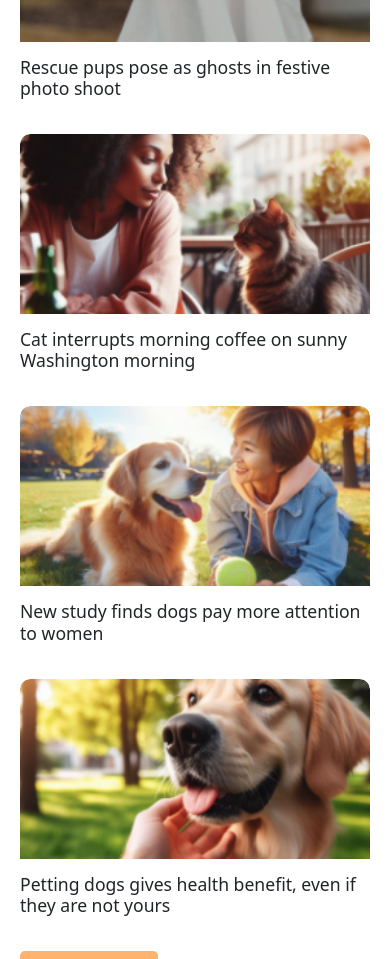
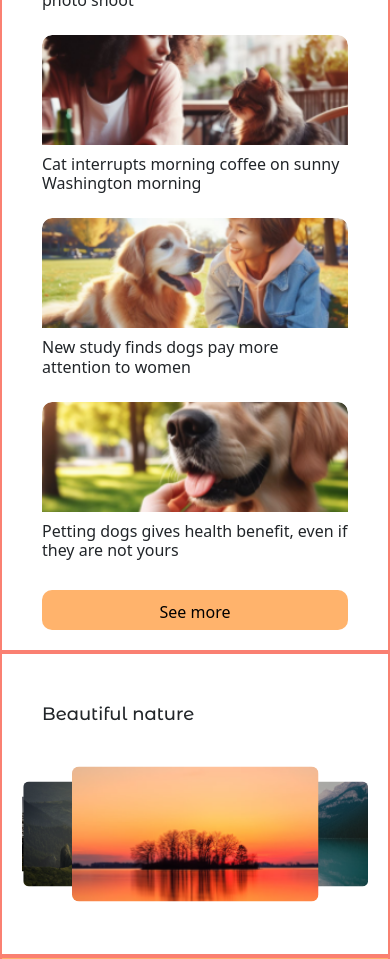
Before and after one commit to ByteMe6/weatherDashboard, a React (Vite) app: page / in a window 390 px wide. Shown: the part 1020-1979 px from the top of the page. Built offline with nearby package versions, Linux system fonts and the light colour scheme; no server answers.

Commit message:
finished work

```diff
--- a/src/App.jsx
+++ b/src/App.jsx
@@ -2,12 +2,11 @@ import "normalize.css";
 import { Header } from "./Components/Header/Header";
 import { Hero } from "./Components/Hero/Hero";
 import { Weather } from "./Components/Weather/Weather";
-import { News } from "./Components/News/news";
+import { News } from "./Components/News/News";
 import { Slider } from "./Components/Slider/Slider";
 import { Footer } from "./Components/Footer/Footer";
 import { useAuth } from "./hooks/useAuth";
 import React, { useState } from "react";
-
 
 import { CityProvider } from "./Context/cityContext";
 
--- a/src/Components/News/News.jsx
+++ b/src/Components/News/News.jsx
@@ -1,6 +1,30 @@
 import React, { useState } from "react";
 import "./News.scss";
 import newsData from "./baza.json";
+import { Container } from "../Container/Container";
+
+const NewsCard = ({ title, image, getImageUrl }) => {
+  const [isLoading, setIsLoading] = useState(true);
+
+  return (
+    <div className="news-card">
+      {isLoading && <div className="spinner"></div>}
+      <img
+        src={getImageUrl(image)}
+        alt={title}
+        className={isLoading ? "" : "loaded"}
+        style={{ display: isLoading ? "none" : "block" }}
+        onLoad={() => setIsLoading(false)}
+        onError={(e) => {
+          setIsLoading(false);
+          e.target.style.display = "none";
+        }}
+      />
+
+      <h3>{title}</h3>
+    </div>
+  );
+};
 
 export const News = () => {
   const [currentIndex, setCurrentIndex] = useState(0);
@@ -31,19 +55,18 @@ export const News = () => {
   };
 
   return (
+    <Container>
       <div className="news-container">
         <h2>Interacting with our pets</h2>
 
         <div className="news-grid">
           {currentNews.map((newsItem) => (
-          <div className="news-card" key={newsItem.id}>
-            <img
-              src={getImageUrl(newsItem.image)}
-              alt={newsItem.title}
-              onError={(e) => (e.target.style.display = "none")}
+            <NewsCard
+              key={newsItem.id}
+              title={newsItem.title}
+              image={newsItem.image}
+              getImageUrl={getImageUrl}
             />
-            <h3>{newsItem.title}</h3>
-          </div>
           ))}
         </div>
 
@@ -60,5 +83,6 @@ export const News = () => {
           )}
         </div>
       </div>
+    </Container>
   );
 };
--- a/src/Components/News/News.scss
+++ b/src/Components/News/News.scss
@@ -1,4 +1,5 @@
 @use "../../scssUseful/_fonts.scss";
+
 .news-container {
   max-width: 1200px;
   margin: 0 auto;
@@ -8,6 +9,11 @@
     font-size: 20px;
     margin-bottom: 30px;
     font-family: "Montserrat Alternates", sans-serif;
+
+    @media (max-width: 768px) {
+      font-size: 18px;
+      margin-bottom: 20px;
+    }
   }
 
   .news-grid {
@@ -15,16 +21,27 @@
     grid-template-columns: repeat(auto-fill, minmax(250px, 1fr));
     gap: 20px;
     margin-bottom: 20px;
+    margin-bottom: auto;
+
+    @media (max-width: 768px) {
+      grid-template-columns: 1fr;
+      gap: 15px;
+    }
   }
 
   .news-card {
     display: flex;
     flex-direction: column;
-    height: 100%; // главное!
+    height: 100%;
+    min-height: 280px;
     overflow: hidden;
     transition: transform 0.3s;
     background: #fff;
     border-radius: 10px;
+
+    @media (max-width: 768px) {
+      min-height: 100px;
+    }
 
     &:hover {
       transform: translateY(-5px);
@@ -35,6 +52,10 @@
       height: 180px;
       object-fit: cover;
       border-radius: 10px 10px 0 0;
+
+      @media (max-width: 768px) {
+        height: 110px;
+      }
     }
 
     h3 {
@@ -42,11 +63,20 @@
       margin: 0;
       font-size: 1.1rem;
       flex-grow: 1;
+
+      @media (max-width: 768px) {
+        font-size: 1rem;
+        padding: 10px 0;
+      }
     }
 
     p {
       padding: 0px 10px;
       color: #666;
+
+      @media (max-width: 768px) {
+        font-size: 0.9rem;
+      }
     }
   }
 
@@ -54,6 +84,11 @@
     display: flex;
     gap: 20px;
     margin-top: 20px;
+
+    @media (max-width: 768px) {
+      flex-direction: column;
+      gap: 10px;
+    }
   }
 
   .nav-button {
@@ -62,7 +97,7 @@
     background-color: #ffb36c;
     color: rgb(0, 0, 0);
     border: none;
-    border-radius: 5px;
+    border-radius: 10px;
     cursor: pointer;
     font-size: 1rem;
     transition: background-color 0.5s;
@@ -76,5 +111,70 @@
       background-color: #cccccc;
       cursor: not-allowed;
     }
+
+    @media (max-width: 768px) {
+      width: 100%;
+    }
   }
 }
+.news-card {
+  position: relative;
+  opacity: 0;
+  transform: translateY(15px);
+  animation: fadeInUp 0.6s ease forwards;
+
+  &:nth-child(1) {
+    animation-delay: 0.05s;
+  }
+  &:nth-child(2) {
+    animation-delay: 0.1s;
+  }
+  &:nth-child(3) {
+    animation-delay: 0.15s;
+  }
+  &:nth-child(4) {
+    animation-delay: 0.2s;
+  }
+
+  img {
+    opacity: 0;
+    transition: opacity 0.4s ease;
+    &.loaded {
+      opacity: 1;
+    }
+  }
+
+  .spinner {
+    position: absolute;
+    top: 50%;
+    left: 50%;
+    transform: translate(-50%, -50%);
+    width: 40px;
+    height: 40px;
+    border: 4px solid #ddd;
+    border-top: 4px solid #ffb36c;
+    border-radius: 50%;
+    animation: spin 1s linear infinite;
+    z-index: 1;
+  }
+}
+
+@keyframes fadeInUp {
+  from {
+    opacity: 0;
+    transform: translateY(15px);
+  }
+  to {
+    opacity: 1;
+    transform: translateY(0);
+  }
+}
+
+@keyframes spin {
+  0% {
+    transform: translate(-50%, -50%) rotate(0deg);
+  }
+  100% {
+    transform: translate(-50%, -50%) rotate(360deg);
+  }
+}
--- a/src/Components/Slider/Slider.jsx
+++ b/src/Components/Slider/Slider.jsx
@@ -1,7 +1,7 @@
 import React, { useState } from "react";
 import "./Slider.scss";
 
-// import { Conteiner } from "../Container/Container";
+import { Container } from "../Container/Container";
 import img1 from "../../images/Slider/Rectangle10.png";
 import img2 from "../../images/Slider/Rectangle11.png";
 import img3 from "../../images/Slider/Rectangle12.png";
@@ -40,7 +40,7 @@ export const Slider = () => {
   };
 
   return (
-    // <Conteiner>
+    <Container>
       <div className="slider-container">
         <h1 className="titstyl">Beautiful nature</h1>
         <div className="slider">
@@ -55,6 +55,6 @@ export const Slider = () => {
           ))}
         </div>
       </div>
-    // </Conteiner>
+    </Container>
   );
 };
--- a/src/Components/Slider/Slider.scss
+++ b/src/Components/Slider/Slider.scss
@@ -8,18 +8,34 @@
   max-width: 1200px;
   margin-top: 50px;
   padding: 20px;
+
+  @media (max-width: 768px) {
+    // padding: 10px;
+    margin-top: 30px;
+  }
 }
+
 .titstyl {
   font-size: 20px;
   font-family: "Montserrat Alternates", sans-serif;
+
+  @media (max-width: 768px) {
+    font-size: 18px;
+  }
 }
+
 .slider {
   display: flex;
   align-items: center;
   justify-content: center;
   height: 300px;
   position: relative;
+
+  @media (max-width: 768px) {
+    height: 200px;
+  }
 }
+
 .slider-image {
   position: absolute;
   transition: all 0.5s ease;
@@ -30,36 +46,40 @@
     height: 250px;
     transition: all 0.5s ease;
     border-radius: 8px;
+
+    @media (max-width: 768px) {
+      height: 150px;
+    }
   }
 
   &.left2 {
-    left: 17%;
-    transform: translateX(-50%) scale(0.6);
+    left: 10%;
+    transform: translateX(-50%) scale(0.5);
     z-index: 0;
   }
 
   &.left {
-    left: 28%;
-    transform: translateX(-50%) scale(0.8);
+    left: 25%;
+    transform: translateX(-50%) scale(0.7);
     z-index: 1;
   }
 
   &.center {
     left: 50%;
-    transform: translateX(-50%) scale(1);
+    transform: translateX(-50%) scale(0.9);
     z-index: 2;
     filter: brightness(1);
   }
 
   &.right {
-    left: 72%;
-    transform: translateX(-50%) scale(0.8);
+    left: 75%;
+    transform: translateX(-50%) scale(0.7);
     z-index: 1;
   }
 
   &.right2 {
-    left: 83%;
-    transform: translateX(-50%) scale(0.6);
+    left: 90%;
+    transform: translateX(-50%) scale(0.5);
     z-index: 0;
   }
 
```
Lines whose indentation alone changed are shown as unchanged.
